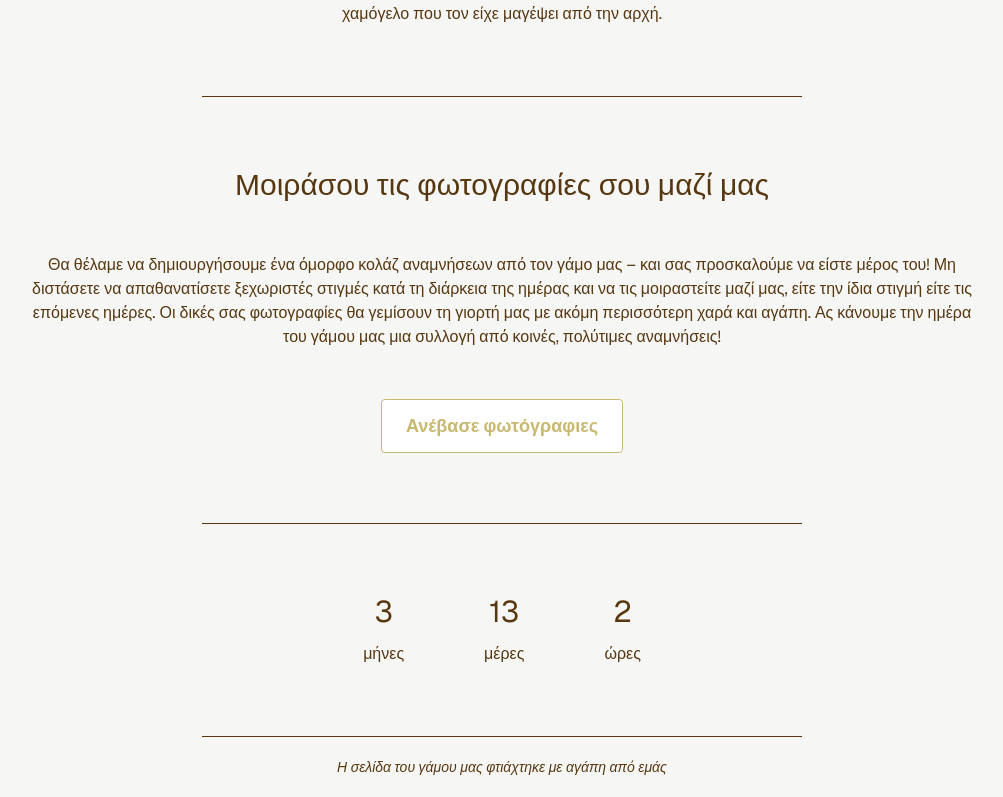
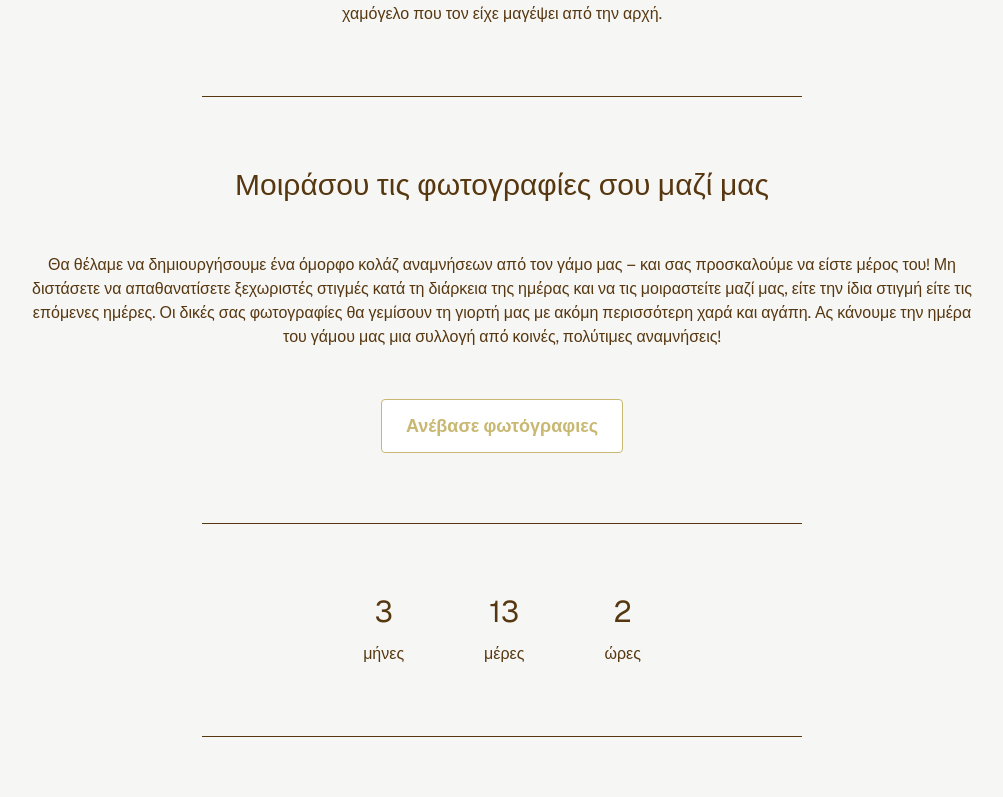
Before and after one commit to Doberjohn/wedding, a Next.js app: page / in a window 1280 px wide. Shown: the part 1629-2426 px from the top of the page, without its empty margins (138-1141 px from the left). After the commit the page ends 2386 px from the top, so only its background shows below. Built offline with nearby package versions, Linux system fonts and the light colour scheme.

Commit message:
Updated home page

```diff
--- a/app/page.tsx
+++ b/app/page.tsx
@@ -33,11 +33,6 @@ export default function Home() {
 
         <Countdown/>
       </main>
-      <footer className="flex items-center mb-5 justify-center">
-        <div className="w-[50vw] lg:w-[100%] text-sm italic text-center">
-          Η σελίδα του γάμου μας φτιάχτηκε με αγάπη από εμάς
-        </div>
-      </footer>
     </div>
   );
 }
```
